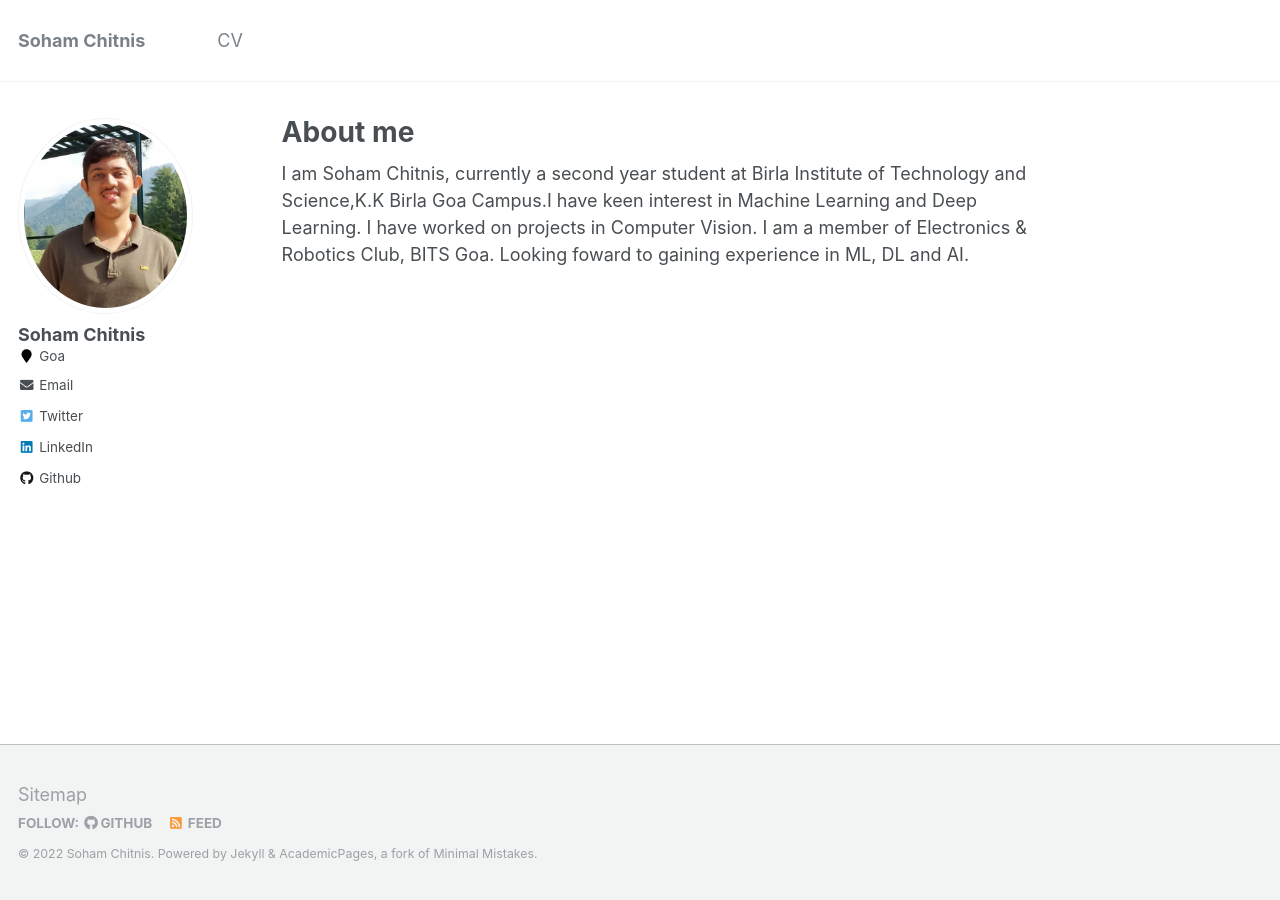
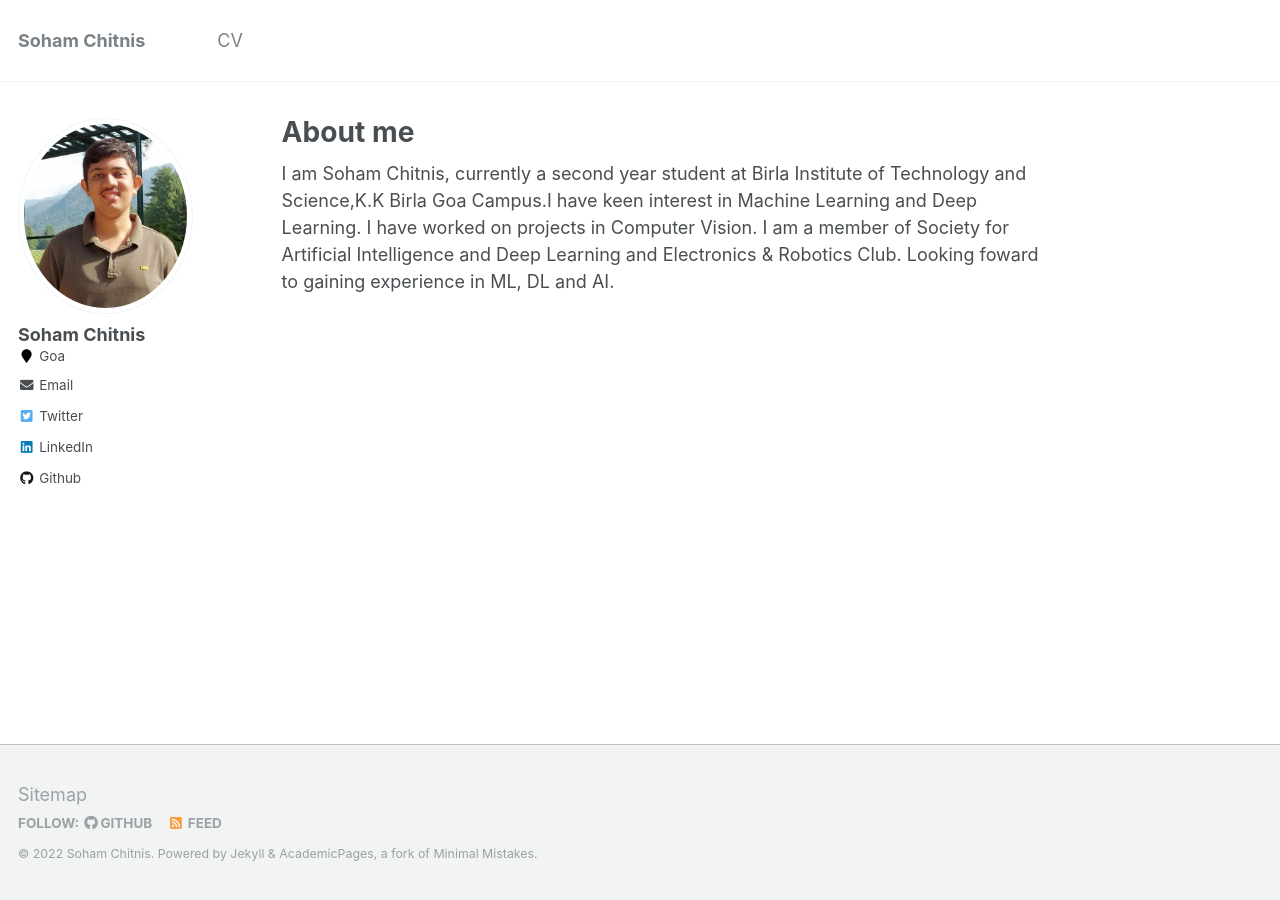
Before and after one commit to soham-chitnis10/soham-chitnis10_archived.github.io, a Jekyll site: the page built from _pages/about.md, in a window 1280 px wide. Built offline with Jekyll 4.4.1, drawn with Linux system fonts in a browser that asks for light colours.

Commit message:
Update about.md

```diff
--- a/_pages/about.md
+++ b/_pages/about.md
@@ -8,4 +8,4 @@ redirect_from:
   - /about.html
 ---
 
-I am Soham Chitnis, currently a second year student at Birla Institute of Technology and Science,K.K Birla Goa Campus.I have keen interest in Machine Learning and Deep Learning. I have worked on projects in Computer Vision. I am a member of Electronics & Robotics Club, BITS Goa. Looking foward to gaining experience in ML, DL and AI.
+I am Soham Chitnis, currently a second year student at Birla Institute of Technology and Science,K.K Birla Goa Campus.I have keen interest in Machine Learning and Deep Learning. I have worked on projects in Computer Vision. I am a member of Society for Artificial Intelligence and Deep Learning and Electronics & Robotics Club. Looking foward to gaining experience in ML, DL and AI.
```
